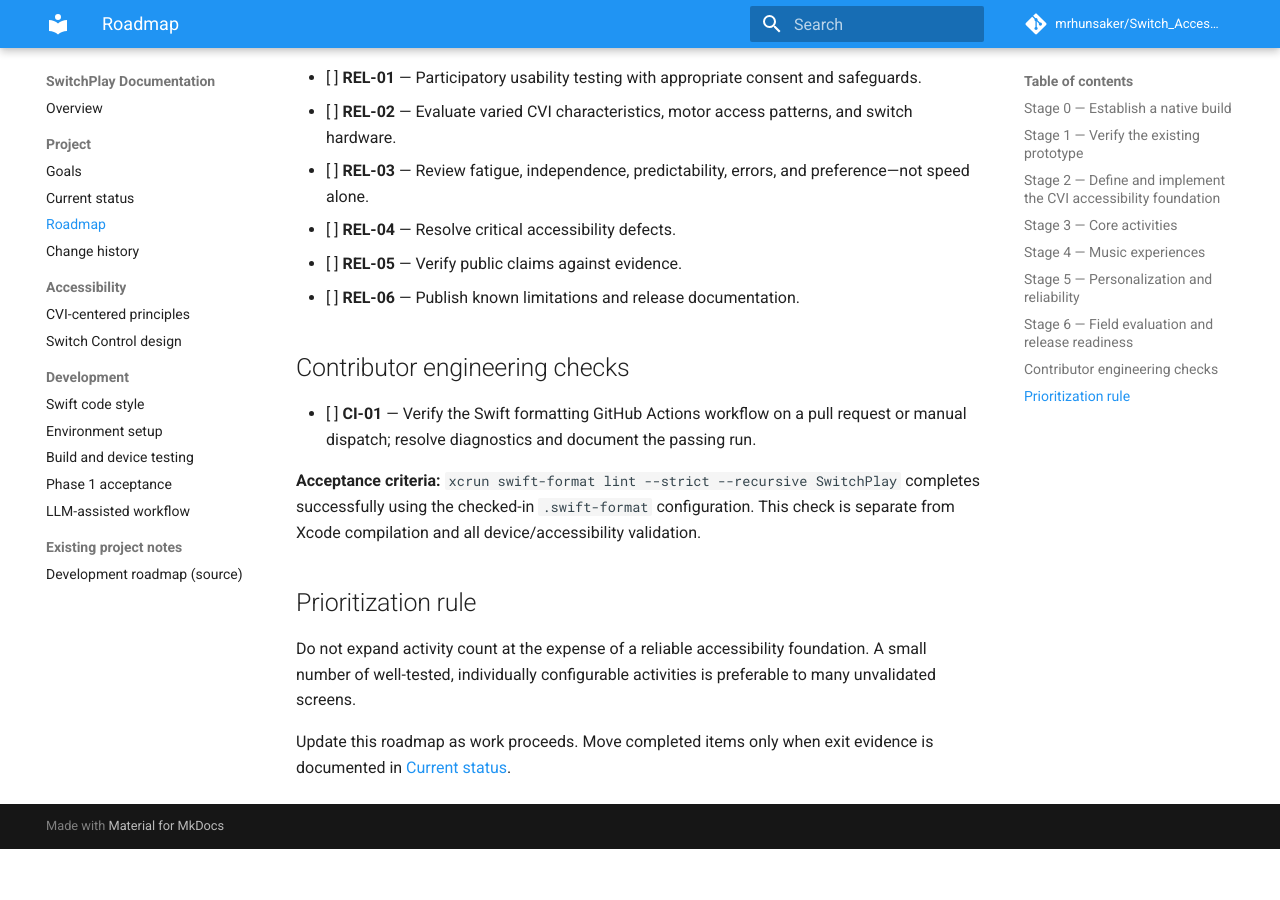
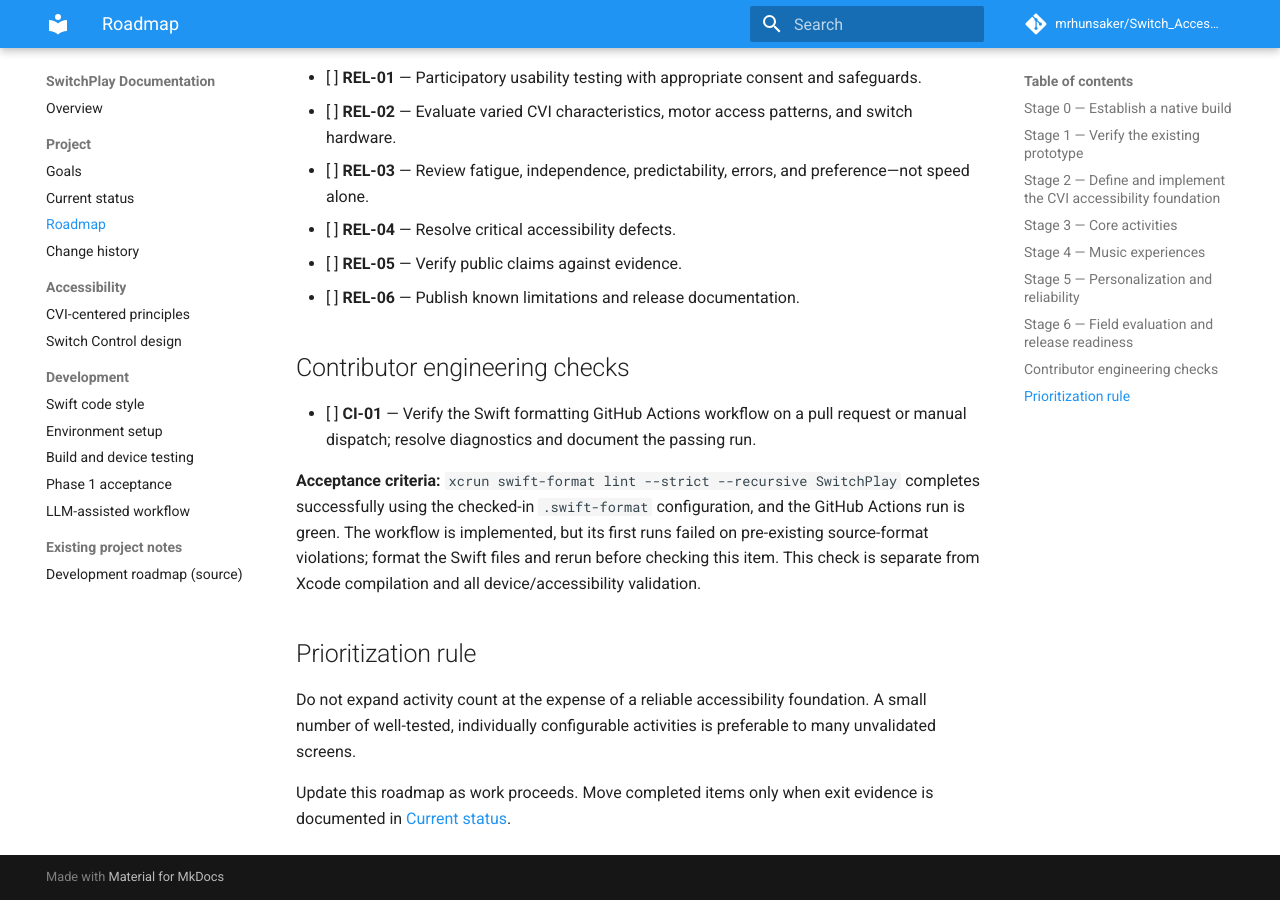
Before and after one commit to mrhunsaker/Switch_Access_iPadOS_App, an MkDocs documentation site: the page built from docs/roadmap.md, in a window 1280 px wide and 900 px high, scrolled down 2597 px. Built offline with MkDocs 1.6.1 and Material for MkDocs 9.7.7, drawn with Linux system fonts in a browser that asks for light colours; comment, search, counter and statistics services are not loaded; before the commit the page ends 3446 px from its top, so only the background shows below that.

Commit message:
Clarify Swift lint CI acceptance criteria

```diff
--- a/docs/roadmap.md
+++ b/docs/roadmap.md
@@ -75,7 +75,7 @@ Each activity must have acceptance criteria, accessible interaction paths, and t
 ## Contributor engineering checks
 - [ ] **CI-01** — Verify the Swift formatting GitHub Actions workflow on a pull request or manual dispatch; resolve diagnostics and document the passing run.
 
-**Acceptance criteria:** `xcrun swift-format lint --strict --recursive SwitchPlay` completes successfully using the checked-in `.swift-format` configuration. This check is separate from Xcode compilation and all device/accessibility validation.
+**Acceptance criteria:** `xcrun swift-format lint --strict --recursive SwitchPlay` completes successfully using the checked-in `.swift-format` configuration, and the GitHub Actions run is green. The workflow is implemented, but its first runs failed on pre-existing source-format violations; format the Swift files and rerun before checking this item. This check is separate from Xcode compilation and all device/accessibility validation.
 
 ## Prioritization rule
 Do not expand activity count at the expense of a reliable accessibility foundation. A small number of well-tested, individually configurable activities is preferable to many unvalidated screens.
```
